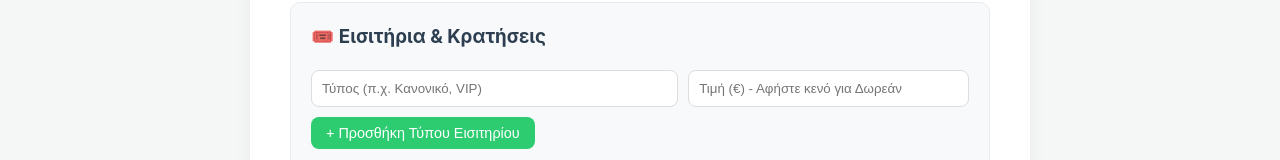
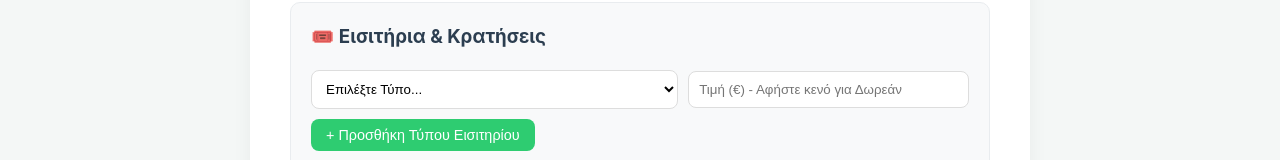
Before and after one commit to ParasMarios/eventhub-frontend, a React (Vite) app: page /create in a window 1280 px wide. Shown: the part 371-531 px from the top of the page. Built offline with nearby package versions, Linux system fonts and the light colour scheme; no server answers; sample sign-in values are in the browser's storage.

Commit message:
replace ticket type input with a dropdown selection in CreateEvent and EditEvent for improved user experience

```diff
--- a/src/components/CreateEvent.jsx
+++ b/src/components/CreateEvent.jsx
@@ -105,8 +105,23 @@ const CreateEvent = () => {
                     <div style={{ display: 'flex', flexDirection: 'column', gap: '10px', marginBottom: '20px' }}>
                         {tickets.map((ticket, index) => (
                             <div key={index} style={{ display: 'flex', gap: '10px', alignItems: 'center' }}>
-                                <input type="text" placeholder="Τύπος (π.χ. Κανονικό, VIP)" style={{ flex: 2, padding: '10px', borderRadius: '8px', border: '1px solid #ddd' }}
-                                       value={ticket.type} onChange={e => handleTicketChange(index, 'type', e.target.value)} />
+                                <select
+                                    style={{ flex: 2, padding: '10px', borderRadius: '8px', border: '1px solid #ddd', backgroundColor: 'white' }}
+                                    value={ticket.type}
+                                    onChange={e => handleTicketChange(index, 'type', e.target.value)}
+                                    required
+                                >
+                                    <option value="" disabled>Επιλέξτε Τύπο...</option>
+                                    <option value="Γενική Είσοδος">Γενική Είσοδος</option>
+                                    <option value="Κανονικό">Κανονικό</option>
+                                    <option value="Φοιτητικό">Φοιτητικό</option>
+                                    <option value="Μειωμένο / Ανέργων">Μειωμένο / Ανέργων</option>
+                                    <option value="Παιδικό">Παιδικό</option>
+                                    <option value="VIP">VIP</option>
+                                    <option value="Early Bird">Early Bird</option>
+                                    <option value="Οικογενειακό">Οικογενειακό</option>
+                                    <option value="Ομαδικό">Ομαδικό</option>
+                                </select>
 
                                 <input type="number" step="0.01" min="0" placeholder="Τιμή (€) - Αφήστε κενό για Δωρεάν" style={{ flex: 1.5, padding: '10px', borderRadius: '8px', border: '1px solid #ddd' }}
                                        value={ticket.price} onChange={e => handleTicketChange(index, 'price', e.target.value)} />
--- a/src/components/EditEvent.jsx
+++ b/src/components/EditEvent.jsx
@@ -143,8 +143,23 @@ const EditEvent = () => {
                     <div style={{ display: 'flex', flexDirection: 'column', gap: '10px', marginBottom: '20px' }}>
                         {tickets.map((ticket, index) => (
                             <div key={index} style={{ display: 'flex', gap: '10px', alignItems: 'center' }}>
-                                <input type="text" placeholder="Τύπος (π.χ. Κανονικό)" style={{ flex: 2, padding: '10px', borderRadius: '8px', border: '1px solid #ddd' }}
-                                       value={ticket.type} onChange={e => handleTicketChange(index, 'type', e.target.value)} />
+                                <select
+                                    style={{ flex: 2, padding: '10px', borderRadius: '8px', border: '1px solid #ddd', backgroundColor: 'white' }}
+                                    value={ticket.type}
+                                    onChange={e => handleTicketChange(index, 'type', e.target.value)}
+                                    required
+                                >
+                                    <option value="" disabled>Επιλέξτε Τύπο...</option>
+                                    <option value="Γενική Είσοδος">Γενική Είσοδος</option>
+                                    <option value="Κανονικό">Κανονικό</option>
+                                    <option value="Φοιτητικό">Φοιτητικό</option>
+                                    <option value="Μειωμένο / Ανέργων">Μειωμένο / Ανέργων</option>
+                                    <option value="Παιδικό">Παιδικό</option>
+                                    <option value="VIP">VIP</option>
+                                    <option value="Early Bird">Early Bird</option>
+                                    <option value="Οικογενειακό">Οικογενειακό</option>
+                                    <option value="Ομαδικό">Ομαδικό</option>
+                                </select>
 
                                 <input type="number" step="0.01" placeholder="Τιμή (€)" style={{ flex: 1.5, padding: '10px', borderRadius: '8px', border: '1px solid #ddd' }}
                                        value={ticket.price} onChange={e => handleTicketChange(index, 'price', e.target.value)} />
```
